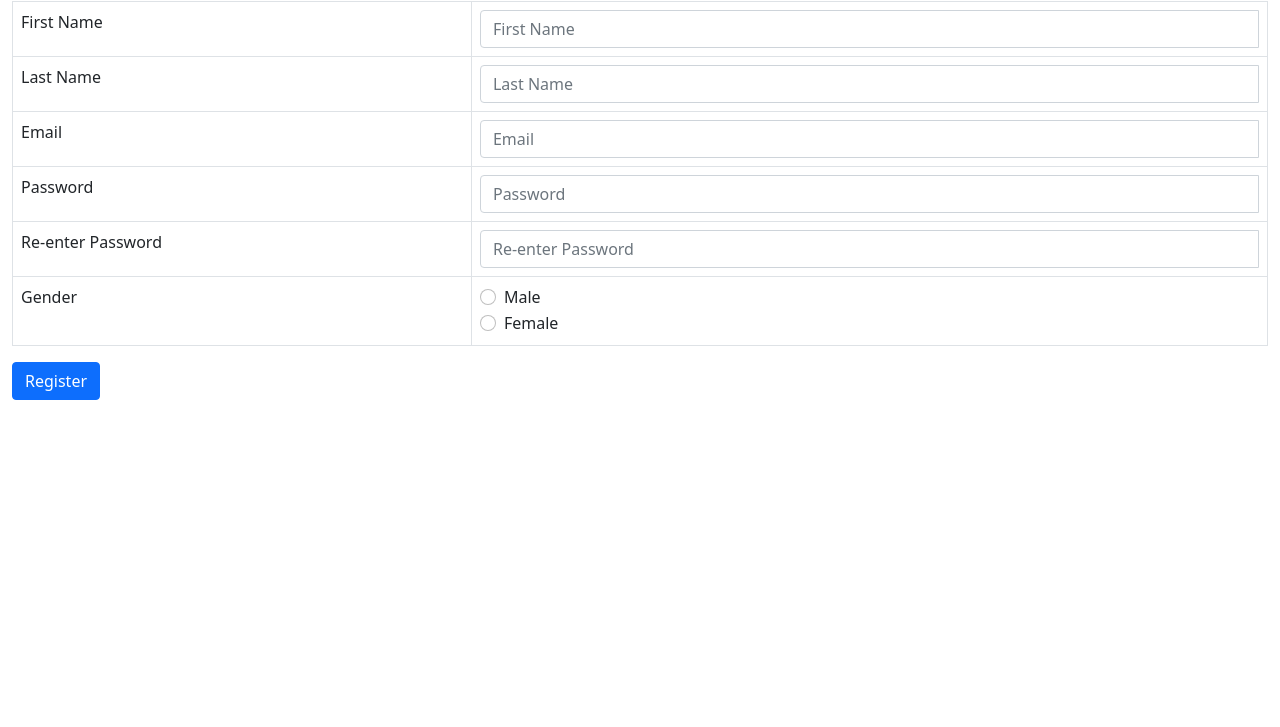
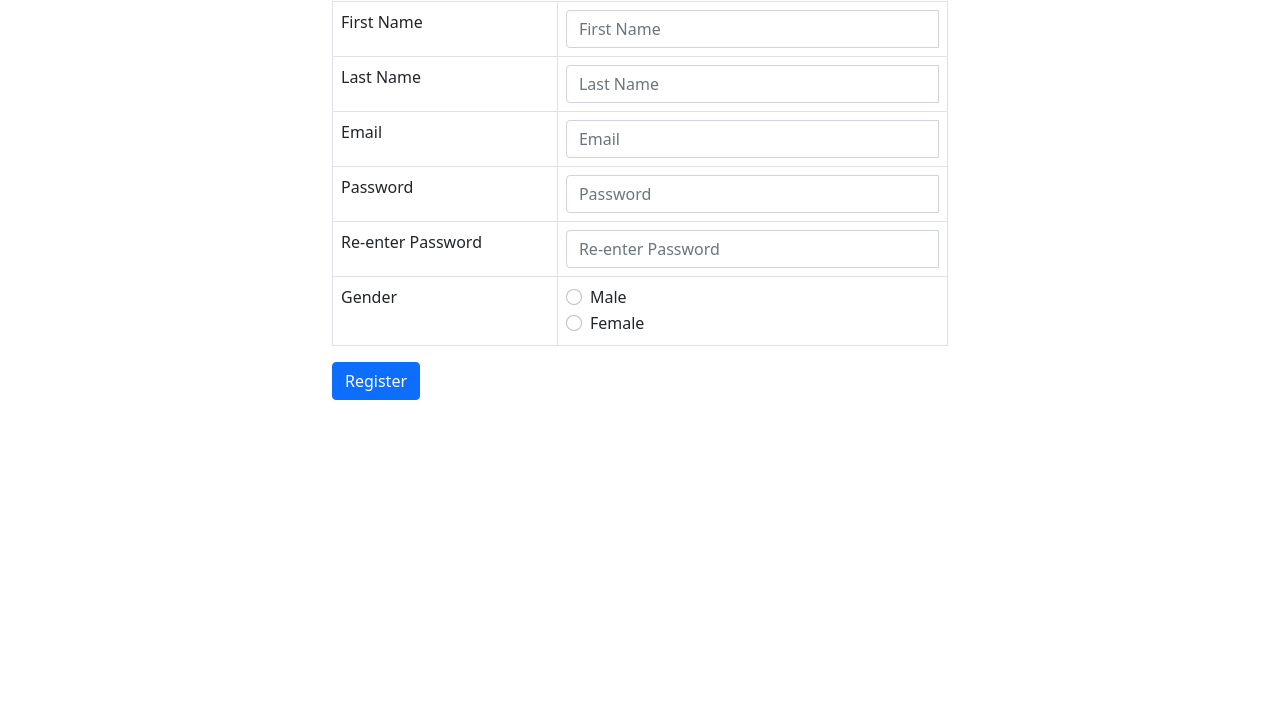
Before and after one commit to Ramya-Panditi/MERN-INTERNSHIP, a plain HTML site: page js&bs/task5.html in a window 1280 px wide. Shown: the part 73-800 px from the top of the page. Drawn offline with nearby package versions, Linux system fonts and the light colour scheme.

Commit message:
Update task5.html

```diff
--- a/js&bs/task5.html
+++ b/js&bs/task5.html
@@ -7,7 +7,7 @@
     <link href="https://cdn.jsdelivr.net/npm/bootstrap@5.0.2/dist/css/bootstrap.min.css" rel="stylesheet">
 </head>
 <body>
-    <div class="container-fluid">
+    <div class="container-fluid w-50">
         <form action="backend.php" class="needs-validation" novalidate>
             <h3 class="mt-4 mb-3">Registration Form</h3>
             <table class="table table-bordered">
```
